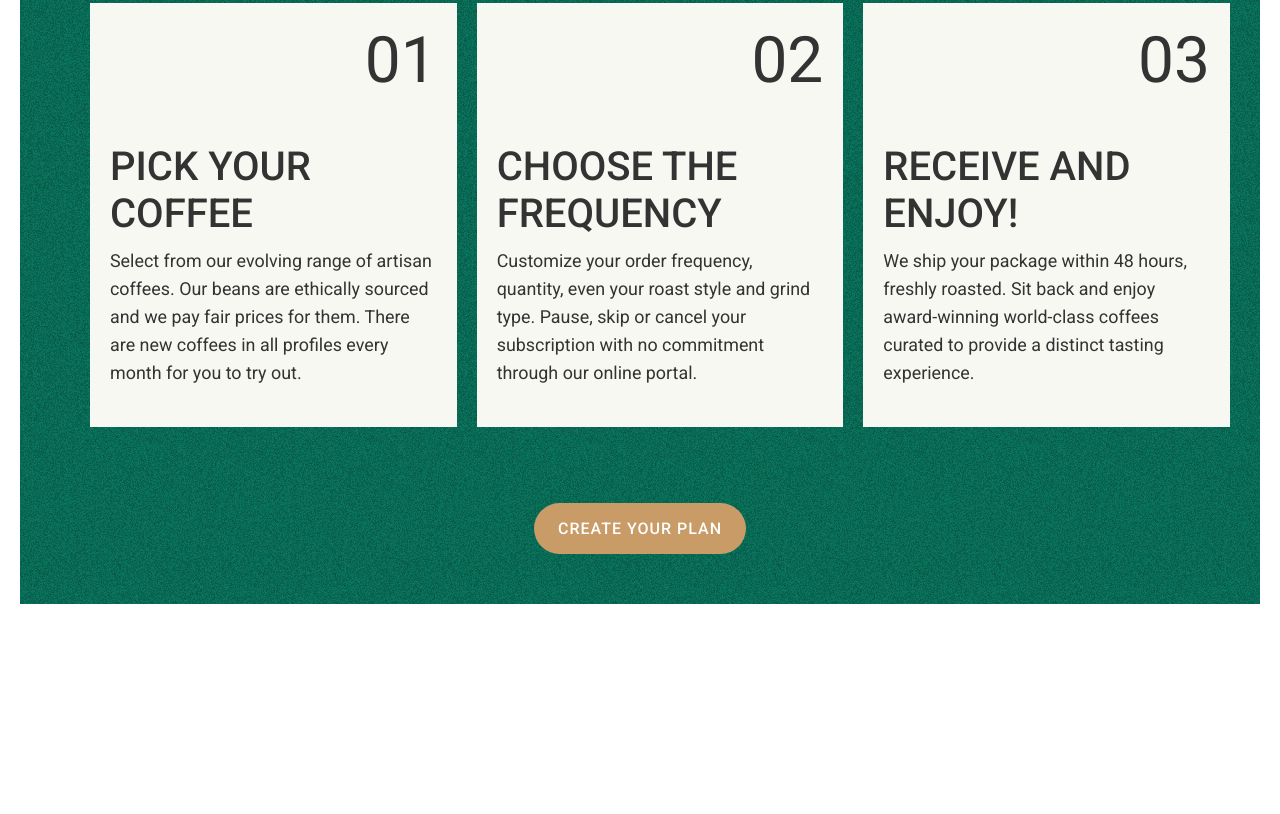
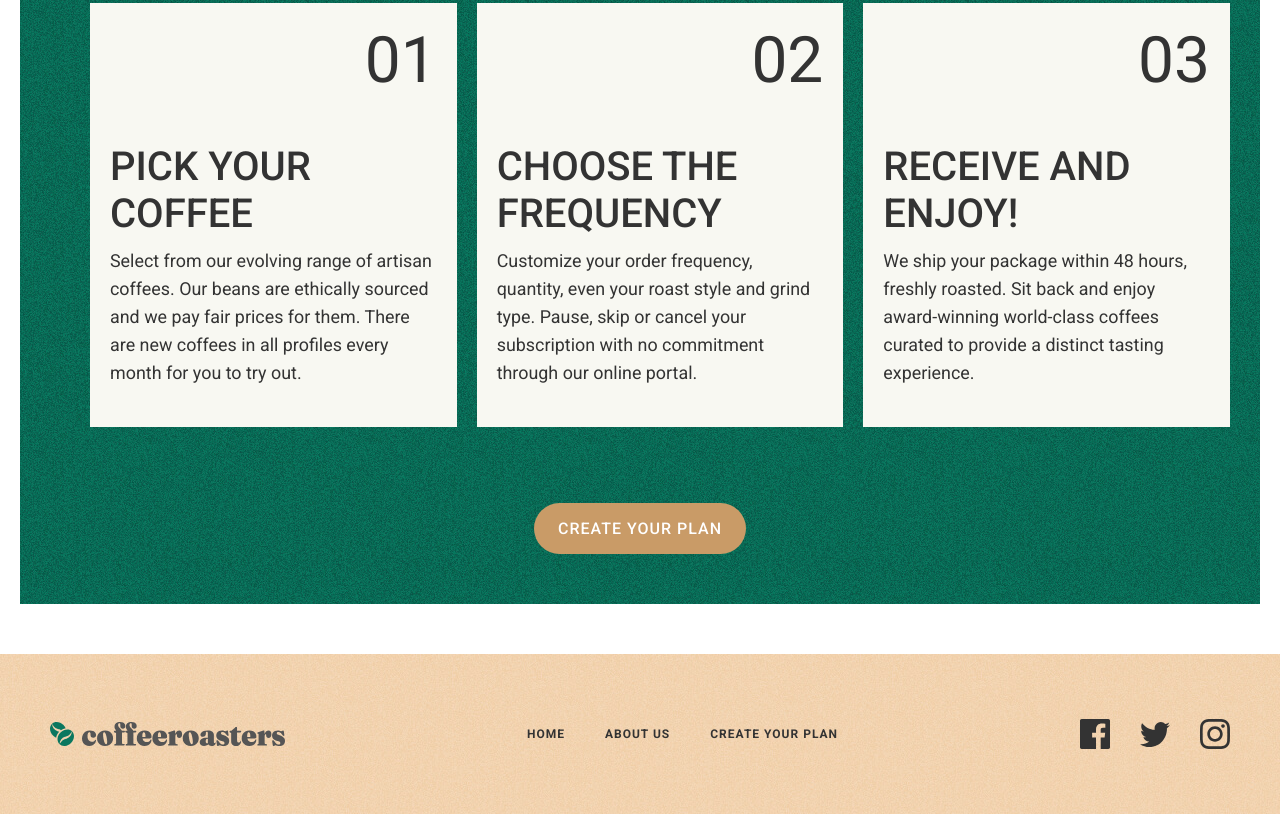
Before and after one commit to ReDi-frontend/Coffeeroasters, a plain HTML site: page index.html in a window 1280 px wide. Shown: the part 3932-4746 px from the top of the page. Before the commit the page ends 4586 px from the top, so only its background shows below. Drawn offline with Linux system fonts and the light colour scheme.

Commit message:
add site footer

```diff
--- a/css/style.css
+++ b/css/style.css
@@ -149,6 +149,10 @@ ul {
 /* site nav */
 .site-nav-list {
     display: flex;
+}
+.medium-site-nav {
+    font-size: 16px;
+    line-height: 19px;
 }
 .site-nav-item:not(:last-child) {
     margin-right: 40px;
@@ -441,6 +445,52 @@ ul {
 /* //MAIN CONTENT */
 
 
+
+/* SITE FOOTER */
+.site-footer {
+    background-color: var(--header-bgc);
+    background-image: url(../img/footer-bg.jpg);
+    padding: 65px 0;
+}
+.site-footer-container {
+    padding: 0 50px;
+    display: flex;
+    justify-content: space-between;
+    align-items: center;
+}
+.site-footer-logo-link {
+    display: flex;
+}
+.site-footer-logo-link:hover {
+    opacity: 0.8;
+}
+.site-footer-logo-link:active {
+    opacity: 0.6;
+}
+
+.site-footer-logo-img {
+    width: 235px;
+    height: 24px;
+    flex-shrink: 0;
+    object-fit: contain;
+}
+.site-footer-socials {
+
+}
+.socials-list {
+    display: flex;
+    align-items: center;
+}
+.socials-item:not(:last-child) {
+    margin-right: 30px;
+}
+.socials-link {
+    display: flex;
+}
+.socials-img {
+}
+/* //SITE FOOTER */
+
 /* RETINA BG */
 @media
     only screen and (-webkit-min-device-pixel-ratio: 2),
@@ -461,5 +511,8 @@ ul {
         .how-it-works-content {
             background-image: url(../img/how-it-works-bg@2x.jpg);
         }
+        .site-footer {
+            background-image: url(../img/footer-bg@2x.jpg);
+        }
 }
 /* //RETINA BG */
--- a/index.html
+++ b/index.html
@@ -168,6 +168,56 @@
     </main>
     <!-- //MAIN CONTENT -->
 
+
+
+    <!-- SITE FOOTER -->
+    <footer class="site-footer">
+        <div class="container site-footer-container">
+            <a class="site-footer-logo-link" href="index.html">
+                <img class="site-footer-logo-img" src="./img/coffeeroasters-logo.svg" alt="coffeeroasters-logo" width="235" height="24">
+            </a>
+
+            <!-- footer site nav -->
+            <div class="medium-site-nav site-nav">
+                <ul class="site-nav-list">
+                    <li class="site-nav-item">
+                        <a href="#" class="site-nav-link">HOME</a>
+                    </li>
+                    <li class="site-nav-item">
+                        <a href="#" class="site-nav-link">ABOUT US</a>
+                    </li>
+                    <li class="site-nav-item">
+                        <a href="#" class="site-nav-link">Create your plan</a>
+                    </li>
+                </ul>
+            </div>
+
+            <div class="site-footer-socials">
+                <ul class="socials-list">
+                    <li class="socials-item">
+                        <a class="socials-link" href="#" target="_blank">
+                            <img class="socials-img" src="./img/facebook-icon.svg" alt="facebook-icon" width="30" height="30">
+                        </a>
+                    </li>
+
+                    <li class="socials-item">
+                        <a class="socials-link" href="#" target="_blank">
+                            <img class="socials-img" src="./img/twitter-icon.svg" alt="twitter-icon" width="30" height="25">
+                        </a>
+                    </li>
+
+                    <li class="socials-item">
+                        <a class="socials-link" href="#" target="_blank">
+                            <img class="socials-img" src="./img/instagram-icon.svg" alt="instagram-icon" width="30" height="30">
+                        </a>
+                    </li>
+
+                </ul>
+            </div>
+        </div>
+    </footer>
+    <!-- //SITE FOOTER -->
+
     <script src="./js/main.js"></script>
 </body>
 </html>
```
Also changed, not shown: img/facebook-icon.svg (added), img/footer-bg.jpg (added), img/footer-bg@2x.jpg (added), img/instagram-icon.svg (added), img/twitter-icon.svg (added).
